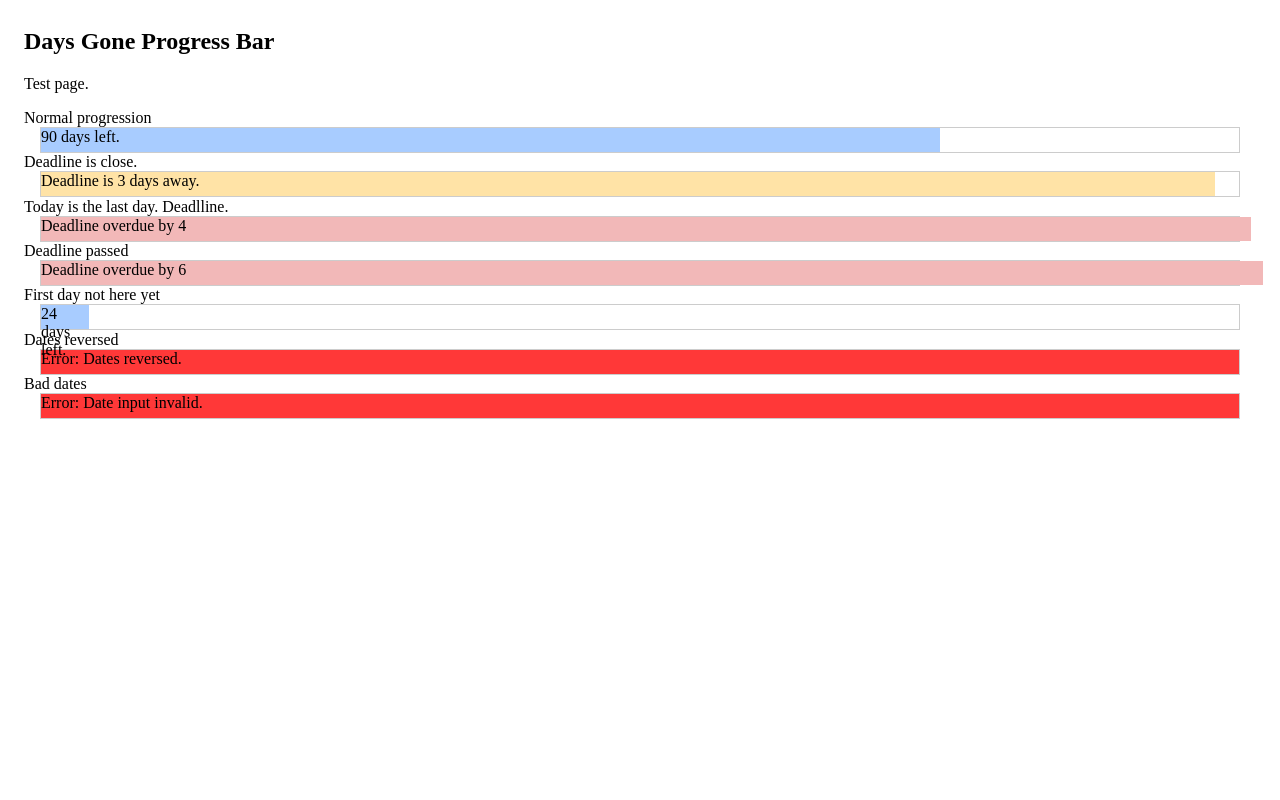
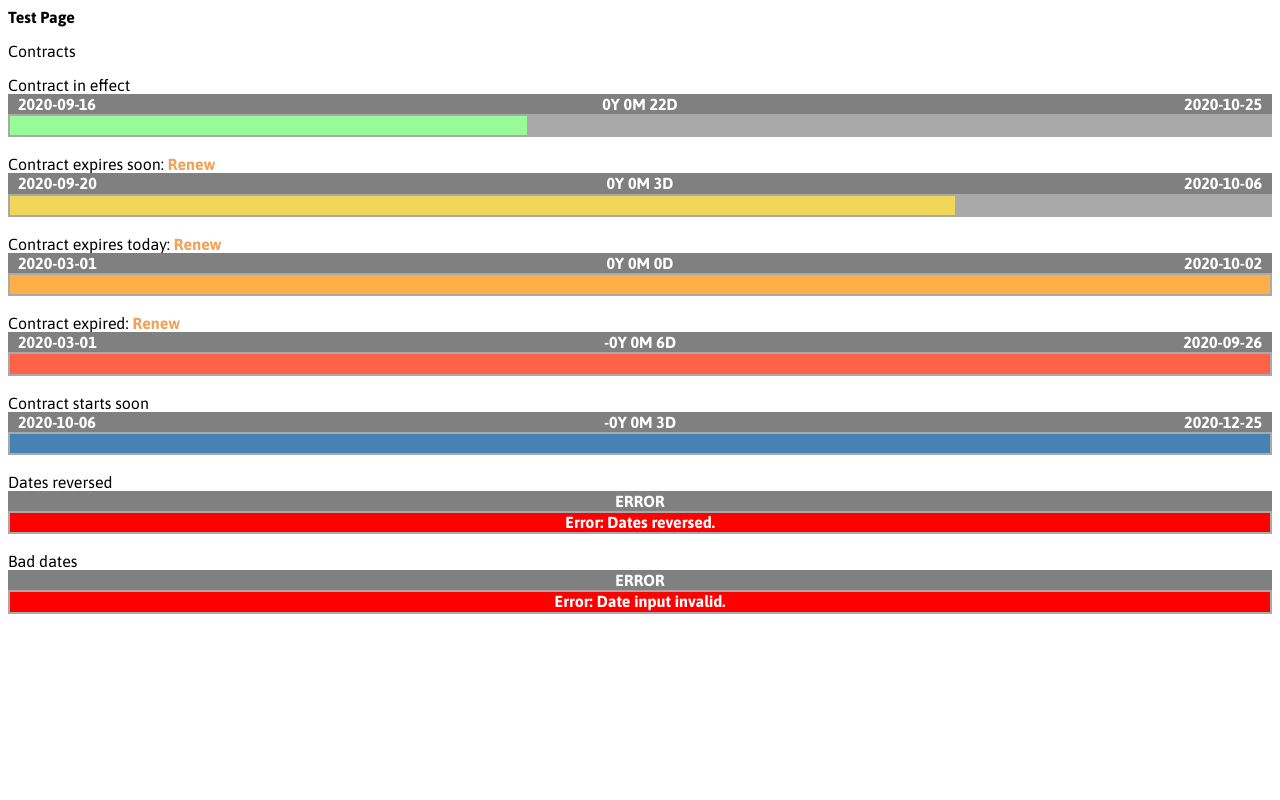
Before and after one commit to kekusmacca/days_gone_progress_bar, a PHP site: page / in a window 1280 px wide. Run offline with PHP 8.4, Linux system fonts and the light colour scheme.

Commit message:
Presentation and class overhaul

```diff
--- a/css/dgpb.css
+++ b/css/dgpb.css
@@ -1,8 +1,90 @@
-.dgpb-container{padding:0.01em 16px;}
-.dgpb-border{border:1px solid #ccc!important}
-.dgpb-blue{color:#000!important;background-color:#a8ccff!important}
-.dgpb-red{color:#000!important;background-color:#f2b8b8!important}
-.dgpb-green{color:#000!important;background-color:#abffc4!important}
-.dgpb-orange{color:#000!important;background-color:#ffe3a6!important}
-.dgpb-yellow{color:#000!important;background-color:#f8ffa6!important}
-.dgpb-error{color:#000!important;background-color:#ff3838!important}
+@import url('https://fonts.googleapis.com/css2?family=Asap:wght@400;500;700&display=swap');
+html *
+{
+   font-size: 1em;
+   font-family: 'Asap', sans-serif;
+}
+a:link {
+  text-decoration: none;
+  font-weight: bold;
+  color:#f0a259;
+
+}
+.flex-container {
+  display: flex;
+  justify-content: space-around;
+  padding: 0;
+  margin: 0;
+  list-style: none;
+}
+
+.header {
+  background: tomato;
+}
+
+.title-bar {
+  background: grey;
+  width: 50%;
+  height: 1.2em;
+  color: white;
+  font-weight: bold;
+  padding-top: 1px;
+}
+
+.fatal-error-text {
+  background: red;
+  width: 100%;
+  height: 1.2em;
+  color: white;
+  text-align: center;
+  font-weight: bold;
+}
+
+.left {
+  text-align: left;
+  padding-left: 10px;
+}
+.right{
+text-align: right;
+padding-right: 10px;
+}
+
+.center{
+text-align: center;
+}
+
+.empty-meter {
+  flex-grow: 4;
+  background: darkgrey;
+  padding: 2px;
+  height: 1.2em;
+}
+
+.success{
+background:palegreen;
+}
+
+.warning{
+background:#f0d759;
+f0d759
+}
+
+.strong-warning{
+background:#fcae47;
+}
+.neutral{
+background:darkgrey;
+}
+
+.standby{
+background:steelblue;
+}
+
+.error{
+background:tomato;
+}
+
+.meter {
+  flex-grow: 4; /* default 0 */
+  height: 1.2em;
+}
--- a/include/dgpb.php
+++ b/include/dgpb.php
@@ -1,16 +1,14 @@
 <?php
 class daysGoneProgressBar
 {
-	//  publics
-	public $start_date;
-	public $end_date;
-
 	// internal
-	protected $now;
-	protected $total_days;
-	protected $days_gone;
-	protected $days_to_come;
-	protected $percent;
+	// protected $start_date;
+	// protected $end_date;
+	// protected $now;
+	// protected $total_days;
+	// protected $days_gone;
+	// protected $days_to_come;
+	// protected $percent;
 
 	// Class declaration
 	 public function __construct
@@ -21,7 +19,8 @@ class daysGoneProgressBar
     {
 			$this->start_date = $start_date;
 			$this->end_date = $end_date;
-	$this->now = strtotime(date('Y-m-d'));
+			$this->now = new DateTime();
+			// $this->now = strtotime(date('Y-m-d'));
 
 			// Validate Date inpit before moving on
 			if(!$this->validateDate($start_date, 'Y-m-d') || !$this->validateDate($end_date, 'Y-m-d')){
@@ -29,8 +28,8 @@ class daysGoneProgressBar
 				throw new Exception($msg);
 				return;
 			} else {
-		$this->start_date = strtotime($start_date);
-		$this->end_date = strtotime($end_date);
+				$this->start_date = new DateTime($start_date);
+				$this->end_date = new DateTime($end_date);
 			}
 
 			// make sure we are not traveling backwards through time
@@ -40,91 +39,75 @@ class daysGoneProgressBar
 				return;
 			}
 
-	// Run through calculations
-	$this->calcTotalDays();
-	$this->calcDaysGone();
-	$this->calcDaysToCome();
-	$this->calcPercentage();
-    }
+			// initialize values
+			$this->total_days = $this->start_date->diff($this->end_date)->format('%a');
+			$this->days_gone = $this->start_date->diff($this->now)->format('%r%a');
+			$this->days_to_come = $this->now->diff($this->end_date)->format('%r%a');
 
-	// Calculate total number of days
-	protected function calcTotalDays() {
-		$date_diff = $this->end_date - $this->start_date;
-		$this->total_days = round($date_diff/ (60 * 60 * 24));
-	}
-
-	// Calculate number of days gone
-	protected function calcDaysGone() {
-		$date_diff = $this->now - $this->start_date;
-		$this->days_gone = round($date_diff / (60 * 60 * 24));
-	}
-
-	// Calculate number of days to come
-	protected function calcDaysToCome() {
-		$date_diff =  $this->end_date - $this->now;
-		$this->days_to_come = round($date_diff / (60 * 60 * 24));
+			// get % for progress bar
+			$this->percent = $this->PercentOfTotal($this->days_gone, $this->total_days);
     }
 
 	// Calculate percentage for progress bar
-	protected function calcPercentage() {
+	protected function PercentOfTotal($partial, $total) {
+		//days_gone/total_days
 		if($this->total_days != 0){
-			$this->percent = floor(($this->days_gone/$this->total_days)*100);
+			return floor(($partial/$total)*100);
 		} else {
 				throw new Exception("<br />ERROR: Can't divide by zero");
 			return;
 		}
 	}
 
+	protected function getCountdownToDeadline(){
+		return $this->now->diff($this->end_date)->format('%yY %mM %dD');
+	}
+
+	protected function getCountdownToStart(){
+		return $this->now->diff($this->start_date)->format('%yY %mM %dD');
+	}
+
   // Display bar
   public function displayBar() {
-
-		$msg = "Warning: no message"; // should have a message by the end of fuction
-
-		if($this->now > $this->end_date) {
+		$msg = $this->getCountdownToDeadline();
+		if($this->days_to_come == 0) {
+			// Today is final day
+			echo $this->buildBar($msg, "strong-warning");
+		}
+		else if($this->now > $this->end_date) {
 			// Deadline passed
-			$msg = "Deadline overdue by  " . abs($this->days_to_come);
-			echo $this->buildBar($msg, "red");
-		}
-		else if($this->now == $this->end_date) {
-			// Today is final day
-			$msg = "Times up!";
-			echo $this->buildBar($msg, "green");
+			$this->percent = 100;
+			echo $this->buildBar('-' . $msg, "error");
 		}
 		else if($this->days_to_come <= 7) {
-			// Only 7 more days left
-			$msg = "Deadline is " . $this->days_to_come . " days away.";
-			echo $this->buildBar($msg, "orange");
+			// Time is almost up
+			echo $this->buildBar($msg, "warning");
 		}
 		else if($this->now < $this->start_date) {
 			// Day not here yet
-			$msg = "Starts in " . abs($this->days_gone) . " days.";
-			echo $this->buildBar($msg, "yellow");
+			$msg = "-" . $this->getCountdownToStart();
+			echo $this->buildBar( $msg, "standby");
 		} else {
 			// normal progression
-			$msg = $this->days_to_come . " days left.";
-			echo $this->buildBar($msg, "blue");
+			echo $this->buildBar($msg, "success");
 		}
   }
 
 	// Builds bar based on given data
 	private function buildBar($msg, $color){
+		$countdown = " test";
+		$str = '<div class="flex-container">';
+		$str .= '<div class="title-bar left">'.$this->start_date->format('Y-m-d') .'</div>';
+		$str .= '<div class="title-bar center">'. $msg .'</div>';
+		$str .= '<div class="title-bar right">'. $this->end_date->format('Y-m-d') .'</div>';
+		$str .= '</div>';
+		$str .= '<div class="empty-meter">';
+		$str .= '<div class="meter '. $color .' " style="width:'. $this->percent .'%">';
+		$str .= '<div class="meter-text"></div>';
+		$str .= '</div>';
+		$str .= '</div>';
 
-		$str = "<div class=\"dgpb-container\">";
-		$str .= "<div class=\"dgpb-border\">";
-		$str .= "<div class=\"dgpb-{$color}\" style=\"height:24px;width:{$this->percent}%\">{$msg}</div>";
-		$str .= "</div>";
-		$str .= "</div>";
 		return $str;
-	}
-
-	// Display days gone by
-    public function displayDaysGone() {
-        echo $this->days_gone;
-    }
-
-	// Display days left to go
-    public function displayDaysLeft() {
-        echo $this->days_to_come;
 	}
 
 	// Validate date input - YYYY-MM-DD - bonus: can be used to validate any format :-)
@@ -134,29 +117,24 @@ class daysGoneProgressBar
 	}
 
 	public function showInfo() {
-		echo "<div class=\"dgpb-container\">";
-		echo "<br />";
-		echo "Total days(duration): " . $this->total_days;
-		echo "<br />";
-		echo "Days gone: " . $this->days_gone ;
-		echo "<br />";
-		echo "Days to come: " . $this->days_to_come;
-		echo "<br />";
-		echo "Percentage: " . $this->percent;
-		echo "<br />";
-		echo "<br />";
-		echo " </div>";
+		//TODO: show tool tip info
 	}
 
 	// Format custom exeption messages
 	protected function formatErrorMessage($msg){
-		$str =  "<div class=\"dgpb-container\">";
-		$str .= "<div class=\"dgpb-border\">";
-		$str .= "<div class=\"dgpb-error\" style=\"height:24px;width:100%\">";
-		$str .= $msg;
-		$str .= " </div>";
-		$str .= " </div>";
-		$str .= " </div>";
+		$color = 'error';
+		$countdown = " test";
+		$str = '<div class="flex-container">';
+		$str .= '<div class="title-bar left"></div>';
+		$str .= '<div class="title-bar center">ERROR</div>';
+		$str .= '<div class="title-bar right"></div>';
+		$str .= '</div>';
+		$str .= '<div class="empty-meter">';
+		$str .= '<div class="fatal-error-text" style="width:100%">'. $msg;
+		$str .= '<div class="meter-text"></div>';
+		$str .= '</div>';
+		$str .= '</div>';
+
 		return $str;
 	}
 }
--- a/index.php
+++ b/index.php
@@ -4,54 +4,62 @@ include_once("include/dgpb.php");
  ?>
  <html>
  <title>Progress Bar Test Page</title>
- <meta name="viewport" content="width=device-width, initial-scale=1">
+ <meta name="viewport" content="width=device-width, user-scalable=no">
+ <!-- <meta name="viewport" content="width=device-width, initial-scale=1"> -->
  <link rel="stylesheet" href="css/dgpb.css">
  <body>
- <div class="dgpb-container">
+ <div>
 
- <h2>Days Gone Progress Bar</h2>
- <p>Test page.</p>
+ <h2>Test Page</h2>
+ <p>Contracts</p>
  <?php
  try { // every thing fine
-	echo "Normal progression<br />";
-    $pb = new daysGoneProgressBar("2020-01-01", "2020-12-31"); //YYYY-MM-DD
+	echo "Contract in effect<br />";
+    // Change start and end dates here to try it out
+    $pb = new daysGoneProgressBar("2020-09-16", "2020-10-25"); //YYYY-MM-DD
 	//$pb->showInfo();
 	$pb->displayBar();
 } catch (Exception $e) {
     echo $e->getMessage();
 }
-
+echo '<br>';
 try { // deadline close
-	echo "Deadline is close.<br />";
-    $pb = new daysGoneProgressBar("2020-03-01", "2020-10-05");
+	echo 'Contract expires soon: <a href="#">Renew</a><br />';
+  //// HACK: deadline is always 3 days away for testing
+  $pb = new daysGoneProgressBar("2020-09-20", date('Y-m-d', strtotime(date('Y-m-d'). ' + 4 days')));
+	$pb->displayBar();
+} catch (Exception $e) {
+    echo $e->getMessage();
+}
+echo '<br>';
+try { // today is the day
+	echo 'Contract expires today: <a href="#">Renew</a><br />';
+    // HACK: Dealine is always today for testing
+    $pb = new daysGoneProgressBar("2020-03-01",  date('Y-m-d'));
 	$pb->displayBar();
 } catch (Exception $e) {
     echo $e->getMessage();
 }
 
-try { // today is the day
-	echo "Today is the last day.  Deadlline.<br />";
-    $pb = new daysGoneProgressBar("2020-03-01", "2020-09-28");
+echo '<br>';
+try { // today is passed deadline
+    $pb = new daysGoneProgressBar("2020-03-01", "2020-09-26");
+	echo 'Contract expired: <a href="#">Renew</a><br />';
 	$pb->displayBar();
 } catch (Exception $e) {
     echo $e->getMessage();
 }
+echo '<br>';
 
-try { // today is passed deadline
-    $pb = new daysGoneProgressBar("2020-03-01", "2020-09-26");
-	echo "Deadline passed<br />";
+try { // first day not here yet
+// HACK: start_date always 3 days ahead for testing
+    $pb = new daysGoneProgressBar(date('Y-m-d', strtotime(date('Y-m-d'). ' + 4 days')), "2020-12-25");
+	echo "Contract starts soon<br />";
 	$pb->displayBar();
 } catch (Exception $e) {
     echo $e->getMessage();
 }
-
-try { // first day not here yet
-    $pb = new daysGoneProgressBar("2020-10-01", "2020-10-26");
-	echo "First day not here yet<br />";
-	$pb->displayBar();
-} catch (Exception $e) {
-    echo $e->getMessage();
-}
+echo '<br>';
 
 try { // dates reversed
 	echo "Dates reversed<br />";
@@ -60,6 +68,7 @@ try { // dates reversed
 } catch (Exception $e) {
     echo $e->getMessage();
 }
+echo '<br>';
 
 try { // bad date data
 	echo "Bad dates<br />";
@@ -68,6 +77,7 @@ try { // bad date data
 } catch (Exception $e) {
     echo $e->getMessage();
 }
+echo '<br>';
 
  ?>
  </div>
```
Also changed, not shown: css_scraps/css/style.css (deleted, +0 -60 lines), css_scraps/index.php (deleted, +0 -41 lines). Lines whose indentation alone changed are shown as unchanged.
